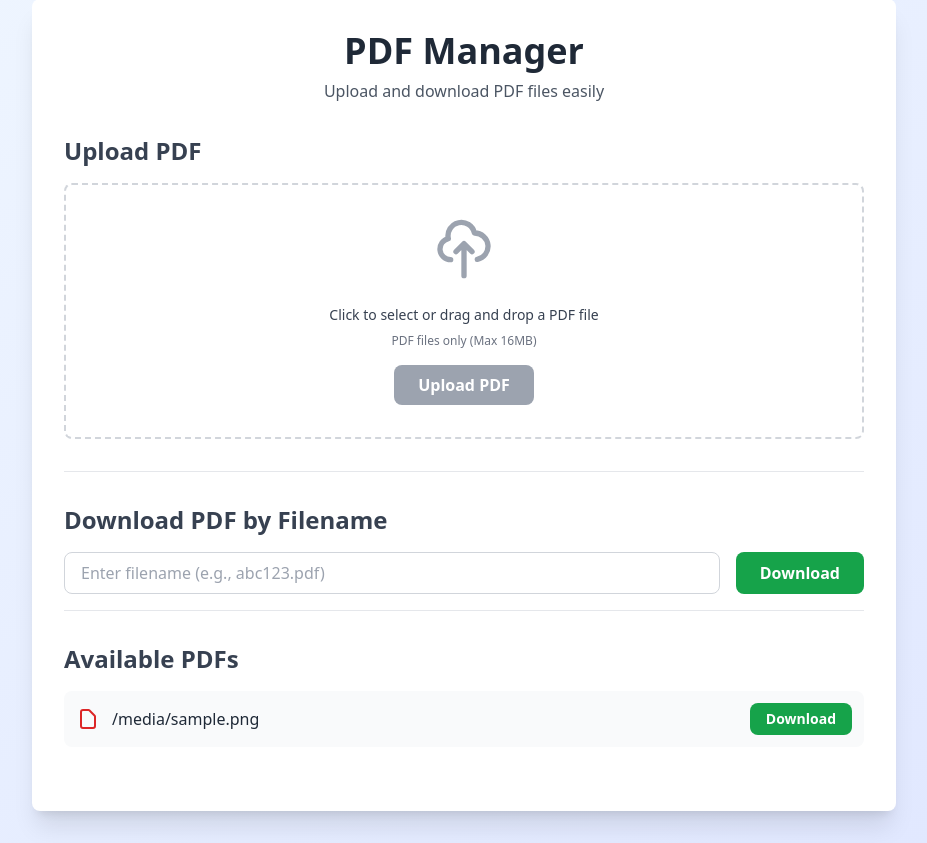
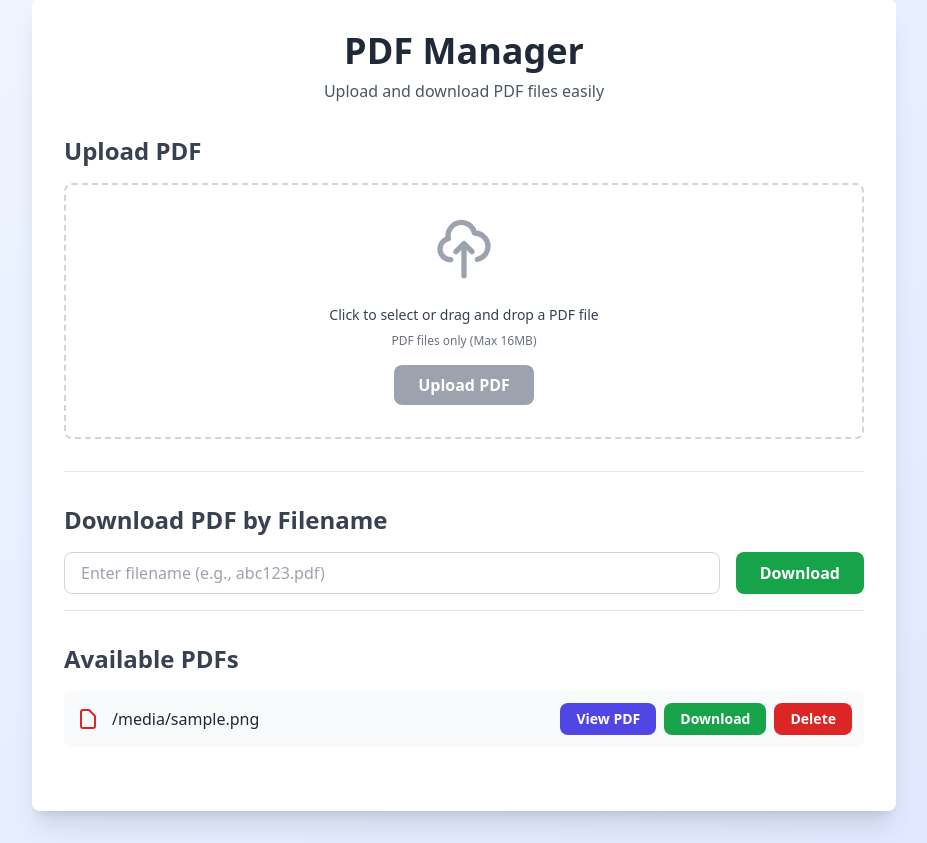
Before and after one commit to EdwinRodger/pdf-manager, a Flask app: template templates/index.html in a window 1280 px wide. Shown: the part 33-876 px from the top of the page, without its empty margins (176-1103 px from the left). Run offline with Flask 3, Linux system fonts and the light colour scheme; the template is opened without the code that fills it: most values are stand-ins (such as "Sample title", 1, 10 or a date in 2020); parts of the project's set-up code (start-up, migrations or seed data) failed here and were passed over; some libraries are stand-ins or nearby versions.

Commit message:
add delete and view file functionality

```diff
--- a/app.py
+++ b/app.py
@@ -113,6 +113,39 @@ def download_file(filename):
     return jsonify({"error": "File not found"}), 404
 
 
+@app.route("/view/<filename>")
+def view_file(filename):
+    """Serve PDF for inline viewing in browser (e.g. iframe or new tab)"""
+    filename = secure_filename(filename)
+    file_path = os.path.join(app.config["UPLOAD_FOLDER"], filename)
+
+    if os.path.exists(file_path):
+        return send_file(
+            file_path,
+            mimetype="application/pdf",
+            as_attachment=False,
+            download_name=filename,
+        )
+
+    return jsonify({"error": "File not found"}), 404
+
+
+@app.route("/delete/<filename>", methods=["DELETE"])
+def delete_file(filename):
+    """Delete a PDF file"""
+    filename = secure_filename(filename)
+    file_path = os.path.join(app.config["UPLOAD_FOLDER"], filename)
+
+    if not os.path.exists(file_path):
+        return jsonify({"error": "File not found"}), 404
+
+    try:
+        os.remove(file_path)
+        return jsonify({"message": "File deleted successfully", "filename": filename}), 200
+    except Exception as e:
+        return jsonify({"error": str(e)}), 500
+
+
 if __name__ == "__main__":
     port = int(os.environ.get("PORT", 5000))
     debug = os.environ.get("FLASK_DEBUG", "False").lower() == "true"
--- a/templates/index.html
+++ b/templates/index.html
@@ -70,20 +70,32 @@
                 <div id="pdfListContainer" class="space-y-2">
                     {% if pdf_files %}
                     {% for pdf_file in pdf_files %}
-                    <div
-                        class="flex items-center justify-between p-3 bg-gray-50 rounded-lg hover:bg-gray-100 transition-colors">
-                        <div class="flex items-center gap-3">
-                            <svg class="w-6 h-6 text-red-600" fill="none" stroke="currentColor" viewBox="0 0 24 24">
+                    <div data-filename="{{ pdf_file }}"
+                        class="pdf-list-item flex items-center justify-between p-3 bg-gray-50 rounded-lg hover:bg-gray-100 transition-colors cursor-pointer">
+                        <div class="flex items-center gap-3 flex-1 min-w-0">
+                            <svg class="w-6 h-6 text-red-600 flex-shrink-0" fill="none" stroke="currentColor" viewBox="0 0 24 24">
                                 <path stroke-linecap="round" stroke-linejoin="round" stroke-width="2"
                                     d="M7 21h10a2 2 0 002-2V9.414a1 1 0 00-.293-.707l-5.414-5.414A1 1 0 0012.414 3H7a2 2 0 00-2 2v14a2 2 0 002 2z">
                                 </path>
                             </svg>
-                            <span class="text-gray-800 font-medium">{{ pdf_file }}</span>
+                            <span class="text-gray-800 font-medium truncate">{{ pdf_file }}</span>
                         </div>
-                        <a href="/download/{{ pdf_file }}"
-                            class="bg-green-600 hover:bg-green-700 text-white font-semibold py-1.5 px-4 rounded-lg transition-colors text-sm">
-                            Download
-                        </a>
+                        <div class="flex gap-2 flex-shrink-0">
+                            <a href="/view/{{ pdf_file }}" target="_blank"
+                                class="bg-indigo-600 hover:bg-indigo-700 text-white font-semibold py-1.5 px-4 rounded-lg transition-colors text-sm"
+                                onclick="event.stopPropagation()">
+                                View PDF
+                            </a>
+                            <a href="/download/{{ pdf_file }}"
+                                class="bg-green-600 hover:bg-green-700 text-white font-semibold py-1.5 px-4 rounded-lg transition-colors text-sm"
+                                onclick="event.stopPropagation()">
+                                Download
+                            </a>
+                            <button type="button" class="delete-pdf bg-red-600 hover:bg-red-700 text-white font-semibold py-1.5 px-4 rounded-lg transition-colors text-sm"
+                                data-filename="{{ pdf_file }}" onclick="event.stopPropagation()">
+                                Delete
+                            </button>
+                        </div>
                     </div>
                     {% endfor %}
                     {% else %}
@@ -256,6 +268,30 @@
             element.textContent = message;
         }
 
+        // Click on PDF row opens it in a new tab (except when clicking Download/Delete)
+        document.getElementById('pdfListContainer').addEventListener('click', function (e) {
+            const item = e.target.closest('.pdf-list-item');
+            if (item && item.dataset.filename && !e.target.closest('a') && !e.target.closest('.delete-pdf')) {
+                window.open('/view/' + encodeURIComponent(item.dataset.filename), '_blank');
+            }
+        });
+
+        // Delete PDF (delegated)
+        document.getElementById('pdfListContainer').addEventListener('click', async function (e) {
+            const btn = e.target.closest('.delete-pdf');
+            if (!btn || !btn.dataset.filename) return;
+            e.preventDefault();
+            if (!confirm('Delete "' + btn.dataset.filename + '"?')) return;
+            try {
+                const response = await fetch('/delete/' + encodeURIComponent(btn.dataset.filename), { method: 'DELETE' });
+                const data = await response.json();
+                if (response.ok) loadPdfList();
+                else alert(data.error || 'Failed to delete');
+            } catch (err) {
+                alert('Error: ' + err.message);
+            }
+        });
+
         // Function to load and display PDF list
         async function loadPdfList() {
             try {
@@ -265,16 +301,18 @@
 
                 if (data.pdfs && data.pdfs.length > 0) {
                     container.innerHTML = data.pdfs.map(pdf => `
-                        <div class="flex items-center justify-between p-3 bg-gray-50 rounded-lg hover:bg-gray-100 transition-colors">
-                            <div class="flex items-center gap-3">
-                                <svg class="w-6 h-6 text-red-600" fill="none" stroke="currentColor" viewBox="0 0 24 24">
+                        <div data-filename="${pdf.replace(/"/g, '&quot;')}" class="pdf-list-item flex items-center justify-between p-3 bg-gray-50 rounded-lg hover:bg-gray-100 transition-colors cursor-pointer">
+                            <div class="flex items-center gap-3 flex-1 min-w-0">
+                                <svg class="w-6 h-6 text-red-600 flex-shrink-0" fill="none" stroke="currentColor" viewBox="0 0 24 24">
                                     <path stroke-linecap="round" stroke-linejoin="round" stroke-width="2" d="M7 21h10a2 2 0 002-2V9.414a1 1 0 00-.293-.707l-5.414-5.414A1 1 0 0012.414 3H7a2 2 0 00-2 2v14a2 2 0 002 2z"></path>
                                 </svg>
-                                <span class="text-gray-800 font-medium">${pdf}</span>
+                                <span class="text-gray-800 font-medium truncate">${pdf}</span>
                             </div>
-                            <a href="/download/${encodeURIComponent(pdf)}" class="bg-green-600 hover:bg-green-700 text-white font-semibold py-1.5 px-4 rounded-lg transition-colors text-sm">
-                                Download
-                            </a>
+                            <div class="flex gap-2 flex-shrink-0">
+                                <a href="/view/${encodeURIComponent(pdf)}" target="_blank" class="bg-indigo-600 hover:bg-indigo-700 text-white font-semibold py-1.5 px-4 rounded-lg transition-colors text-sm" onclick="event.stopPropagation()">View PDF</a>
+                                <a href="/download/${encodeURIComponent(pdf)}" class="bg-green-600 hover:bg-green-700 text-white font-semibold py-1.5 px-4 rounded-lg transition-colors text-sm" onclick="event.stopPropagation()">Download</a>
+                                <button type="button" class="delete-pdf bg-red-600 hover:bg-red-700 text-white font-semibold py-1.5 px-4 rounded-lg transition-colors text-sm" data-filename="${pdf.replace(/"/g, '&quot;')}" onclick="event.stopPropagation()">Delete</button>
+                            </div>
                         </div>
                     `).join('');
                 } else {
```
